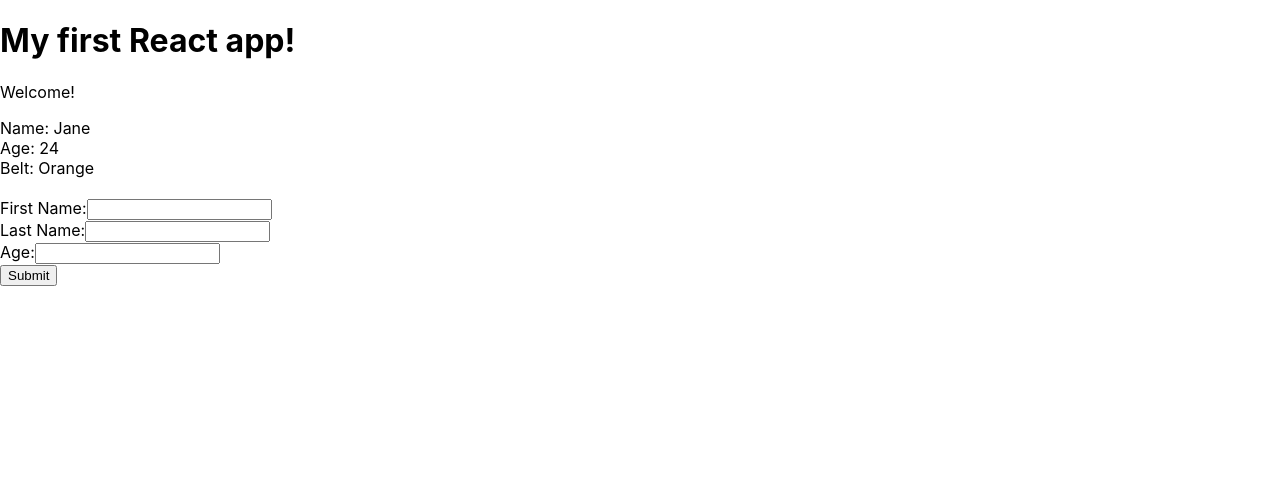
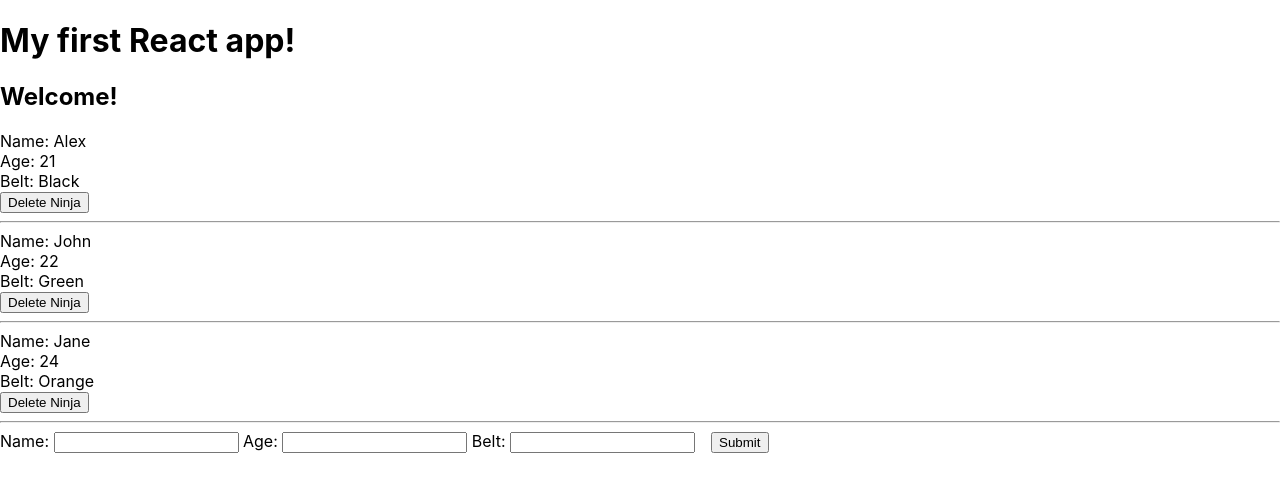
Before and after one commit to Alex-Samari/myapp, a React (Create React App) app: page / in a window 1280 px wide. Shown: the top 492 px of the page. Built offline with nearby package versions, Linux system fonts and the light colour scheme.

Commit message:
Added Add/Delete functionality for Ninjas

```diff
--- a/src/AddNinja.js
+++ b/src/AddNinja.js
@@ -2,9 +2,9 @@ import React, {Component} from 'react';
 
 class AddNinja extends Component{
     state = {
-        fName: null,
-        lName: null,
-        age: null
+        name: null,
+        age: null,
+        belt: null
     }
     handleChange = (event) => {
         this.setState({
@@ -14,21 +14,21 @@ class AddNinja extends Component{
     handleSubmit = (event) => {
         //  preventing default submit behavior (i.e. refresh page)
         event.preventDefault();
-        console.log(this.state);
+        this.props.addNinja(this.state);
     }
     render(){
         return(
             <div>
                 <form onSubmit={this.handleSubmit}>
-                    <label htmlFor="fName">First Name:</label>
-                    <input type="text" id="fName" onChange={this.handleChange}/>
-                    <br/>
-                    <label htmlFor="lName">Last Name:</label>
-                    <input type="text" id="lName" onChange={this.handleChange}/>
-                    <br/>
-                    <label htmlFor="age">Age:</label>
+                    <label htmlFor="name">Name: </label>
+                    <input type="text" id="name" onChange={this.handleChange}/>
+                    &nbsp;
+                    <label htmlFor="age">Age: </label>
                     <input type="text" id="age" onChange={this.handleChange}/>
-                    <br/>
+                    &nbsp;
+                    <label htmlFor="belt">Belt: </label>
+                    <input type="text" id="belt" onChange={this.handleChange}/>
+                    &emsp;
                     <button>Submit</button>
                 </form>
             </div>
--- a/src/App.js
+++ b/src/App.js
@@ -10,13 +10,31 @@ class App extends Component {
       { name: 'Jane', age: '24', belt: 'Orange', id: 3 }
     ]
   }
+  addNinja = (ninja)=>{
+    ninja.id = Math.random();
+    //  "..." is a spread operator and copies the original array and spreads its elements into a new array
+    //  array.push method is not suggested here
+    let ninjas = [...this.state.ninjas, ninja];
+    this.setState({
+      ninjas: ninjas
+    })
+  }
+  delNinja = (id) => {
+    let ninjas = this.state.ninjas.filter((ninja) => {
+      //  invoke a return statement if the id of the ninja we're trying to remove does NOT match the ninja that should be removed
+      return ninja.id !== id
+    });
+    this.setState({
+      ninjas: ninjas
+    })
+  }
   render() {
     return (
       <div className="App">
         <h1>My first React app!</h1>
-        <p>Welcome!</p>
-        <Ninjas ninjas={this.state.ninjas} />
-        <AddNinja />
+        <h2>Welcome!</h2>
+        <Ninjas ninjas={this.state.ninjas} delNinja={this.delNinja} />
+        <AddNinja addNinja={this.addNinja}/>
       </div>
     );
   }
--- a/src/Ninjas.js
+++ b/src/Ninjas.js
@@ -1,18 +1,21 @@
 import React from 'react';
 
 //  passing the 'ninjas' props from App.js and assigning it to 'Ninjas' const
-const Ninjas = ({ninjas}) => {
+const Ninjas = ({ninjas, delNinja}) => {
 
     //  mapping allows us to duplicate an array
     const ninjaList = ninjas.map(ninja => {
-        return ninja.age > 22 ? (
+        return ninja.age > 20 ? (
             //  we need to define the key for the surrounding element so that react knows which element to update/delete
                 //  later on when we access differnt elements in the ninjas array
                 <div className='ninja' key={ninja.id}>
                     <div>Name: {ninja.name}</div>
                     <div>Age: {ninja.age}</div>
                     <div>Belt: {ninja.belt}</div>
-                    <br></br>
+                    {/* we surround the delNinja function in an anonymous function otherwise the delete function always runs when the page loades
+                    this behaviour happens because we are passing the ninja.id in paranthesis to the delNinja function */}
+                    <button onClick={() => {delNinja(ninja.id)}}>Delete Ninja</button>
+                    <hr/>
                 </div>
         ) : null;
     });
```
